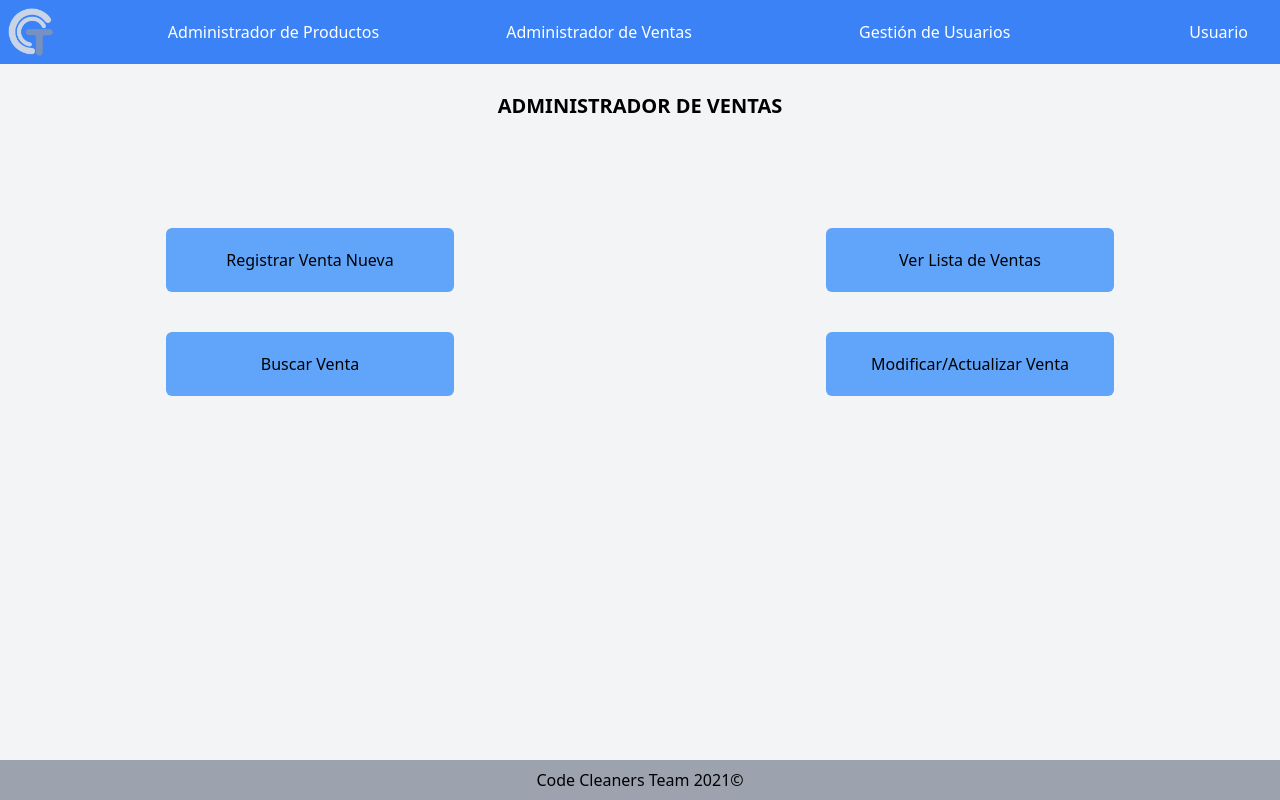
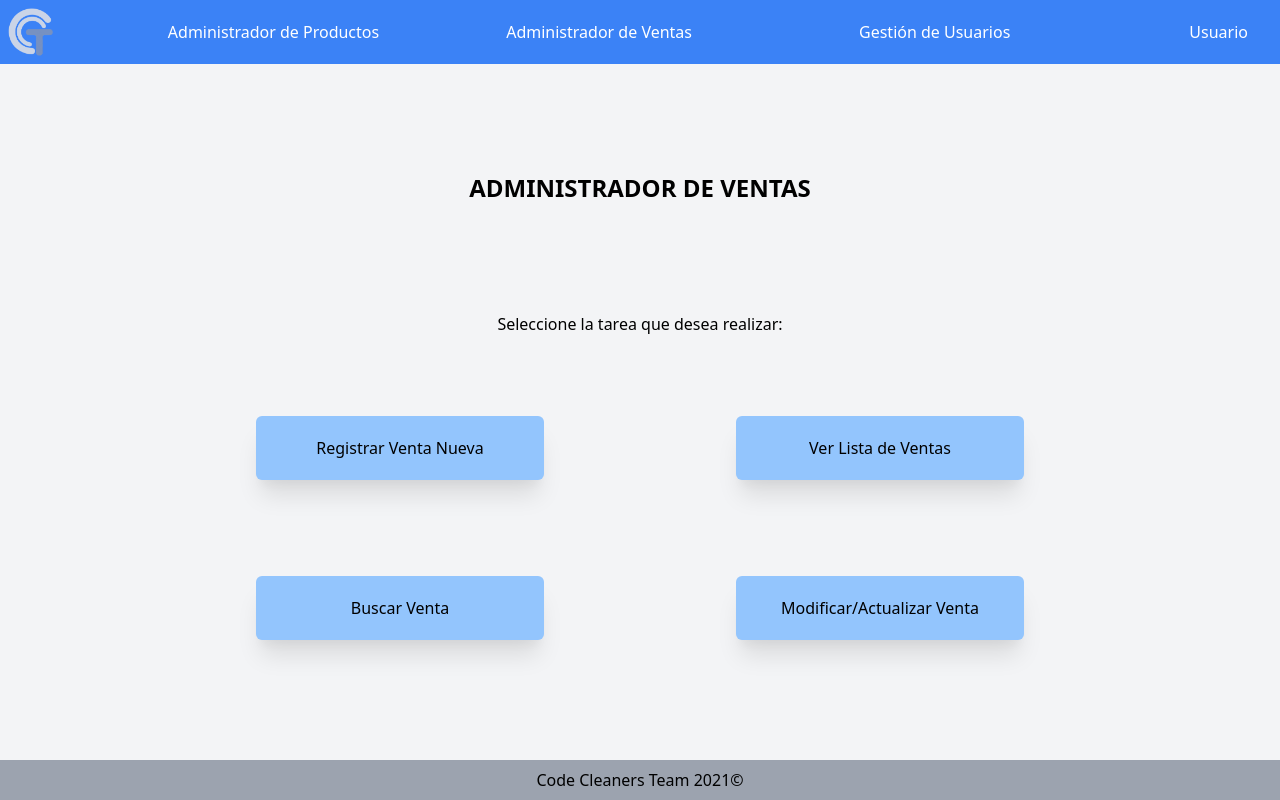
Before and after one commit to codecleanersteam/ProyectoCiclo3, a React (Create React App) app: page /sale in a window 1280 px wide. Built offline with nearby package versions, Linux system fonts and the light colour scheme.

Commit message:
Login y adminventas actualizados

```diff
--- a/src/pages/auth/Login.jsx
+++ b/src/pages/auth/Login.jsx
@@ -11,7 +11,7 @@ const Login = () => {
       </h1>
       <form className="mt-auto max-w-sm">
         <div>
-          <div className="flex m-auto justify-center">
+          <div className="flex m-auto justify-center sm:my-2 md:my-5 lg: xl:my-10 2xl:my-16">
             <ImagenLogo />
           </div>
           <div className="text-xl text-">
--- a/src/pages/sales/Index.jsx
+++ b/src/pages/sales/Index.jsx
@@ -4,39 +4,38 @@ import { Link } from "react-router-dom";
 const Sale = () => {
   return (
     <div className="flex flex-col w-full h-full">
-      <div className="flex p-7 justify-center font-bold text-xl mb-20">
+      <div className="flex p-7 justify-center font-bold md:text-xl lg:text-xl m-20 xl:text-2xl 2xl:text-3xl">
         ADMINISTRADOR DE VENTAS
       </div>
-      <ul className="w-full text-center grid grid-cols-2 gap-10">
-        <li>
+      <div className="flex justify-center mb-8">
+        Seleccione la tarea que desea realizar:
+      </div>
+      <div className="flex flex-col">
+        <div className="flex justify-center">
           <Link to="/sale/add">
-            <button className="bg-blue-400 h-16 w-72 rounded-md hover:bg-blue-700 hover:text-white">
+            <button className="my-5 py-5 sm:w-40 md:w-72 bg-blue-300 sm:mx-2 md:mx-5 lg:mx-14 xl:mx-24 2xl:mx-40 hover:bg-blue-500 hover:text-white rounded-md shadow-xl sm:my-2 md:my-5 lg:my-7 xl:my-12 2xl:my-14">
               Registrar Venta Nueva
             </button>
           </Link>
-        </li>
-        <li>
           <Link to="/sale/list">
-            <button className="bg-blue-400 h-16 w-72 rounded-md hover:bg-blue-700 hover:text-white">
+            <button className="my-5 py-5 sm:w-40 md:w-72 bg-blue-300 sm:mx-2 md:mx-5 lg:mx-14 xl:mx-24 2xl:mx-40 hover:bg-blue-500 hover:text-white rounded-md shadow-xl sm:my-2 md:my-5 lg:my-7 xl:my-12 2xl:my-14">
               Ver Lista de Ventas
             </button>
           </Link>
-        </li>
-        <li>
+        </div>
+        <div className="flex justify-center">
           <Link to="/sale/search">
-            <button className="bg-blue-400 h-16 w-72 rounded-md hover:bg-blue-700 hover:text-white">
+            <button className="my-5 py-5 sm:w-40 md:w-72 bg-blue-300 sm:mx-2 md:mx-5 lg:mx-14 xl:mx-24 2xl:mx-40 hover:bg-blue-500 hover:text-white rounded-md shadow-xl sm:my-2 md:my-5 lg:my-7 xl:my-12 2xl:my-14">
               Buscar Venta
             </button>
           </Link>
-        </li>
-        <li>
           <Link to="/sale/modify">
-            <button className="bg-blue-400 h-16 w-72 rounded-md hover:bg-blue-700 hover:text-white">
+            <button className="my-5 py-5 sm:w-40 md:w-72 bg-blue-300 sm:mx-2 md:mx-5 lg:mx-14 xl:mx-24 2xl:mx-40 hover:bg-blue-500 hover:text-white rounded-md shadow-xl sm:my-2 md:my-5 lg:my-7 xl:my-12 2xl:my-14">
               Modificar/Actualizar Venta
             </button>
           </Link>
-        </li>
-      </ul>
+        </div>
+      </div>
     </div>
   );
 };
```
